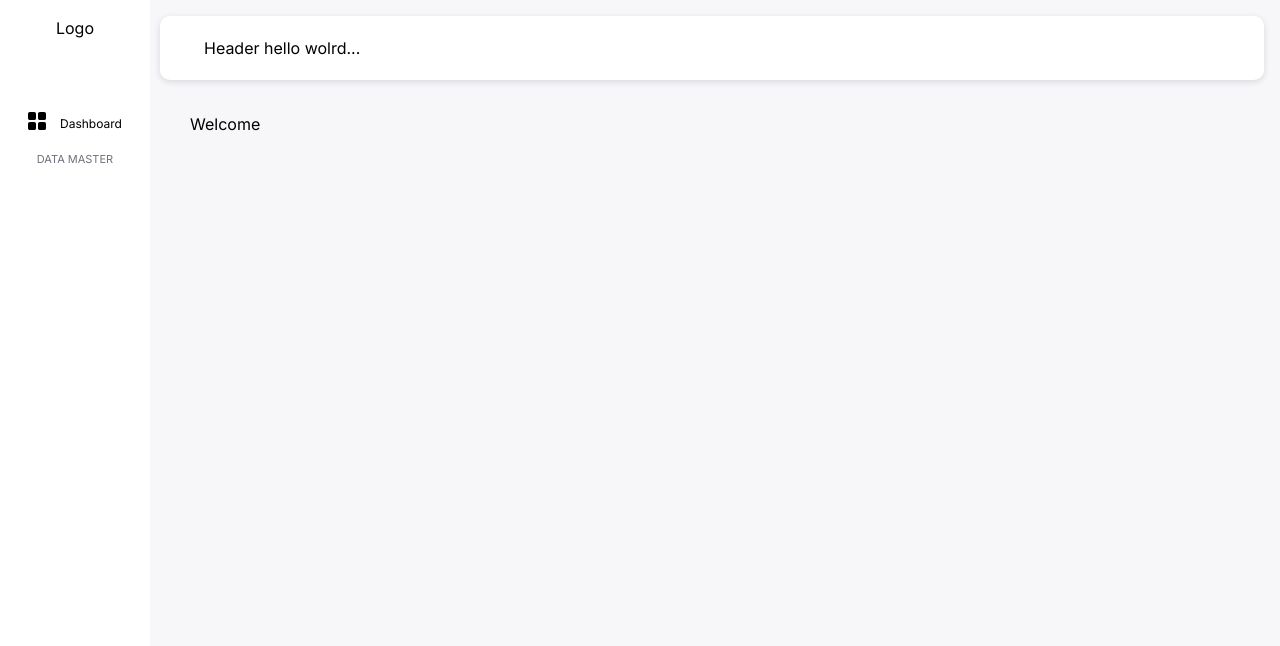
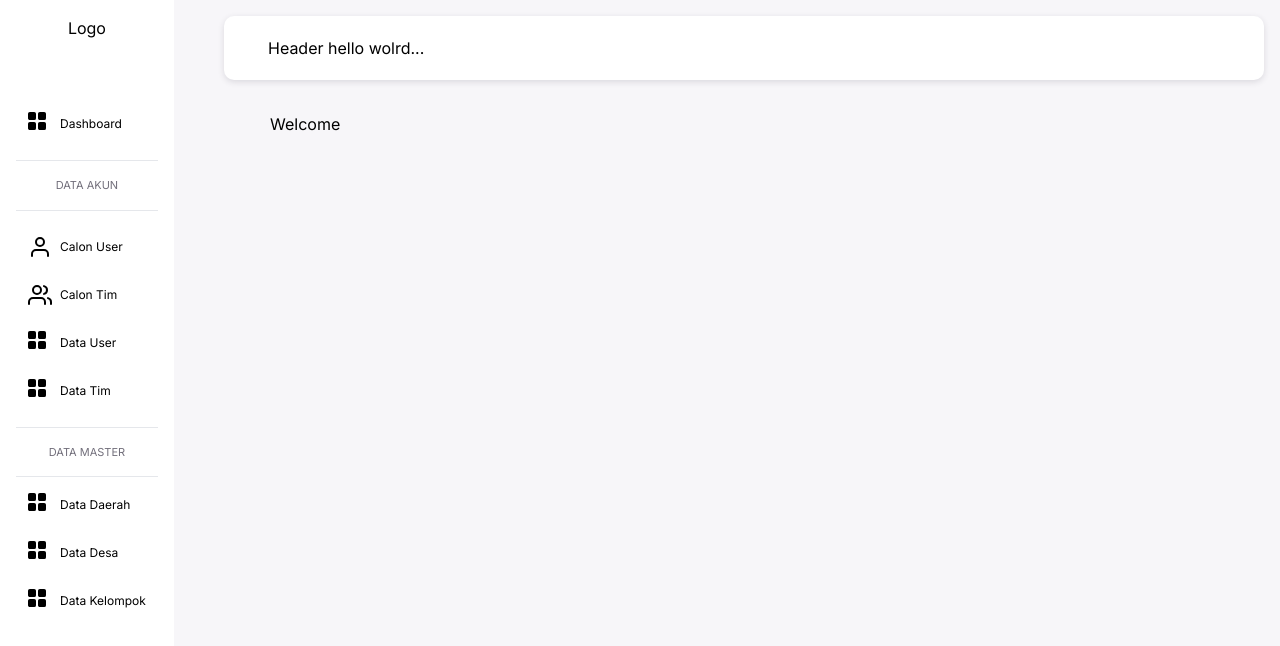
Before and after one commit to alfin-ardian/admin-unik, a React (Vite) app: page / in a window 1280 px wide. Shown: the top 646 px of the page. Built offline with nearby package versions, Linux system fonts and the light colour scheme.

Commit message:
add icon and adjust style css

```diff
--- a/src/assets/scss/sidebar/sidebar-menu.scss
+++ b/src/assets/scss/sidebar/sidebar-menu.scss
@@ -23,8 +23,8 @@
   }
 
   .title {
-    margin: 0;
-    line-height: 1.273;
+    // margin: 0;
+    // line-height: 1.273;
     font-size: 0.6875rem;
     font-weight: 400;
     overflow: hidden;
--- /dev/null
+++ b/src/components/common/atoms/icons/StaffIcon.tsx
@@ -0,0 +1,21 @@
+import React from "react";
+
+export const StaffIcon: React.FC = () => {
+  return (
+    <svg
+      width="24"
+      height="24"
+      viewBox="0 0 24 24"
+      stroke="currentColor"
+      strokeLinecap="round"
+      strokeLinejoin="round"
+      strokeWidth={2}
+      fill="none"
+      xmlns="http://www.w3.org/2000/svg"
+    >
+      <path d="M17 21v-2a4 4 0 00-4-4H5a4 4 0 00-4 4v2" />
+      <path d="M13 7 A4 4 0 0 1 9 11 A4 4 0 0 1 5 7 A4 4 0 0 1 13 7 z" />
+      <path d="M23 21v-2a4 4 0 00-3-3.87M16 3.13a4 4 0 010 7.75" />
+    </svg>
+  );
+};
--- /dev/null
+++ b/src/components/common/atoms/icons/UserIcon.tsx
@@ -0,0 +1,20 @@
+import React from "react";
+
+export const UserIcon: React.FC = () => {
+  return (
+    <svg
+      width="24"
+      height="24"
+      viewBox="0 0 24 24"
+      stroke="currentColor"
+      strokeLinecap="round"
+      strokeLinejoin="round"
+      strokeWidth={2}
+      fill="none"
+      xmlns="http://www.w3.org/2000/svg"
+    >
+      <path d="M20 21v-2a4 4 0 00-4-4H8a4 4 0 00-4 4v2" />
+      <path d="M16 7 A4 4 0 0 1 12 11 A4 4 0 0 1 8 7 A4 4 0 0 1 16 7 z" />
+    </svg>
+  );
+};
--- /dev/null
+++ b/src/components/common/atoms/icons/index.tsx
@@ -0,0 +1,2 @@
+export * from "./UserIcon";
+export * from "./StaffIcon";
--- a/src/components/common/atoms/index.tsx
+++ b/src/components/common/atoms/index.tsx
@@ -1,2 +1,3 @@
 export * from "./DashboardIcon";
 export * from "./logo";
+export * from "./icons";
--- a/src/components/common/molecules/sidebarMenuListing/SidebarMenuListing.tsx
+++ b/src/components/common/molecules/sidebarMenuListing/SidebarMenuListing.tsx
@@ -28,7 +28,7 @@ export const SidebarMenuListing: React.FC<Props> = ({
       to={to}
       onClick={onClick}
       className={`sidebar-menu-item ${
-        collapse ? "py-2 px-3" : "py-2 pl-6"
+        collapse ? "py-2 px-3" : "py-2 pl-10"
       } hover:bg-RoseRed flex items-center justify-between  ${
         active ? "bg-white" : ""
       } flex rounded-md`}
--- a/src/components/common/organisms/header/Header.tsx
+++ b/src/components/common/organisms/header/Header.tsx
@@ -8,7 +8,7 @@ export const Header: React.FC<Props> = ({ collapse }) => {
   return (
     <header
       className="header bg-white flex items-center"
-      style={{ marginLeft: collapse ? "10rem" : "8rem" }}
+      style={{ marginLeft: collapse ? "14rem" : "12rem" }}
     >
       <div className="inner px-4 lg:px-5 flex flex-1 justify-between items-center">
         Header hello wolrd...
--- a/src/components/common/organisms/sidebar/sidebarMenuList/SidebarMenuList.tsx
+++ b/src/components/common/organisms/sidebar/sidebarMenuList/SidebarMenuList.tsx
@@ -1,7 +1,7 @@
 import React from "react";
 import { useMatch } from "react-router-dom";
 import { SidebarMenuListing } from "@components/common/molecules";
-import { DashboardIcon } from "@components/common/atoms";
+import { DashboardIcon, UserIcon, StaffIcon } from "@components/common/atoms";
 
 interface Props {
   collapse?: boolean;
@@ -19,7 +19,57 @@ export const SidebarMenuList: React.FC<Props> = ({ collapse }) => {
         collapse={collapse}
         icon={<DashboardIcon />}
       />
-      <p className="title">Data Master</p>
+      <p className="title mt-2 mb-2 border-t border-b p-4">Data Akun</p>
+      <SidebarMenuListing
+        to={"/"}
+        label="Calon User"
+        active={isRoot}
+        collapse={collapse}
+        icon={<UserIcon />}
+      />
+      <SidebarMenuListing
+        to={"/"}
+        label="Calon Tim "
+        active={isRoot}
+        collapse={collapse}
+        icon={<StaffIcon />}
+      />
+      <SidebarMenuListing
+        to={"/"}
+        label="Data User"
+        active={isRoot}
+        collapse={collapse}
+        icon={<DashboardIcon />}
+      />
+      <SidebarMenuListing
+        to={"/"}
+        label="Data Tim"
+        active={isRoot}
+        collapse={collapse}
+        icon={<DashboardIcon />}
+      />
+      <p className="title mt-2 border-t border-b p-4">Data Master</p>
+      <SidebarMenuListing
+        to={"/"}
+        label="Data Daerah"
+        active={isRoot}
+        collapse={collapse}
+        icon={<DashboardIcon />}
+      />
+      <SidebarMenuListing
+        to={"/"}
+        label="Data Desa"
+        active={isRoot}
+        collapse={collapse}
+        icon={<DashboardIcon />}
+      />
+      <SidebarMenuListing
+        to={"/"}
+        label="Data Kelompok"
+        active={isRoot}
+        collapse={collapse}
+        icon={<DashboardIcon />}
+      />
     </div>
   );
 };
--- a/src/router/RootView.tsx
+++ b/src/router/RootView.tsx
@@ -15,7 +15,7 @@ export const RootView: React.FC = () => {
         <Header collapse={collapsed} />
         <div
           className="host p-8 min-h-screen"
-          style={{ marginLeft: collapsed ? "100px" : "20px" }}
+          style={{ marginLeft: collapsed ? "180px" : "150px" }}
         >
           <Outlet />
         </div>
```
